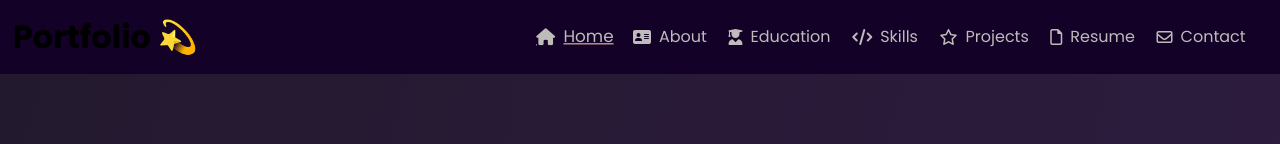
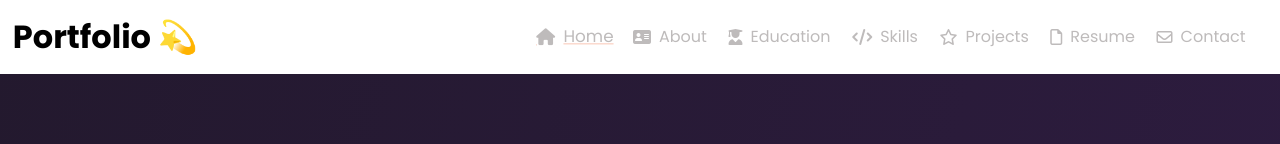
Before and after one commit to IndranjanaChatterjee/portfolio, a plain HTML site: page index.html in a window 1280 px wide. Shown: the top 144 px of the page. Drawn offline with nearby package versions, Linux system fonts and the light colour scheme; a web font is replaced by a local one.

Commit message:
Update style.css

```diff
--- a/style.css
+++ b/style.css
@@ -39,7 +39,7 @@ header nav {
   padding: 0.8rem;
   color: #000000;
   font-size: 2vw;
-  background-color: #130127;
+  background-color: #ffffff;
   max-width: 100%;
   transition: all 0.5s;
   border: none;
```
